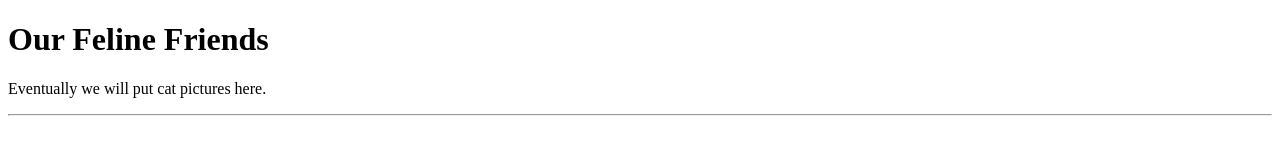
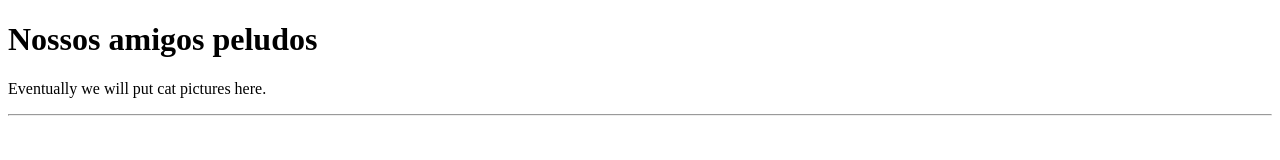
Before and after one commit to luzoliveiralais/Testando, a plain HTML site: page index.html in a window 1280 px wide. Drawn offline with Linux system fonts and the light colour scheme.

Commit message:
Make a small wording change. ignore editor backups

```diff
--- a/index.html
+++ b/index.html
@@ -2,10 +2,10 @@
 <html>
   <head>
     <meta charset='UTF-8'>
-    <title>Our Feline Friends</title>
+    <title>Nossos amigos peludos</title>
   </head>
   <body>
-    <h1>Our Feline Friends</h1>
+    <h1>Nossos amigos peludos</h1>
     <p>Eventually we will put cat pictures here.</p>
     <hr>
   </body>
```
Also changed, not shown: 1 other file.
